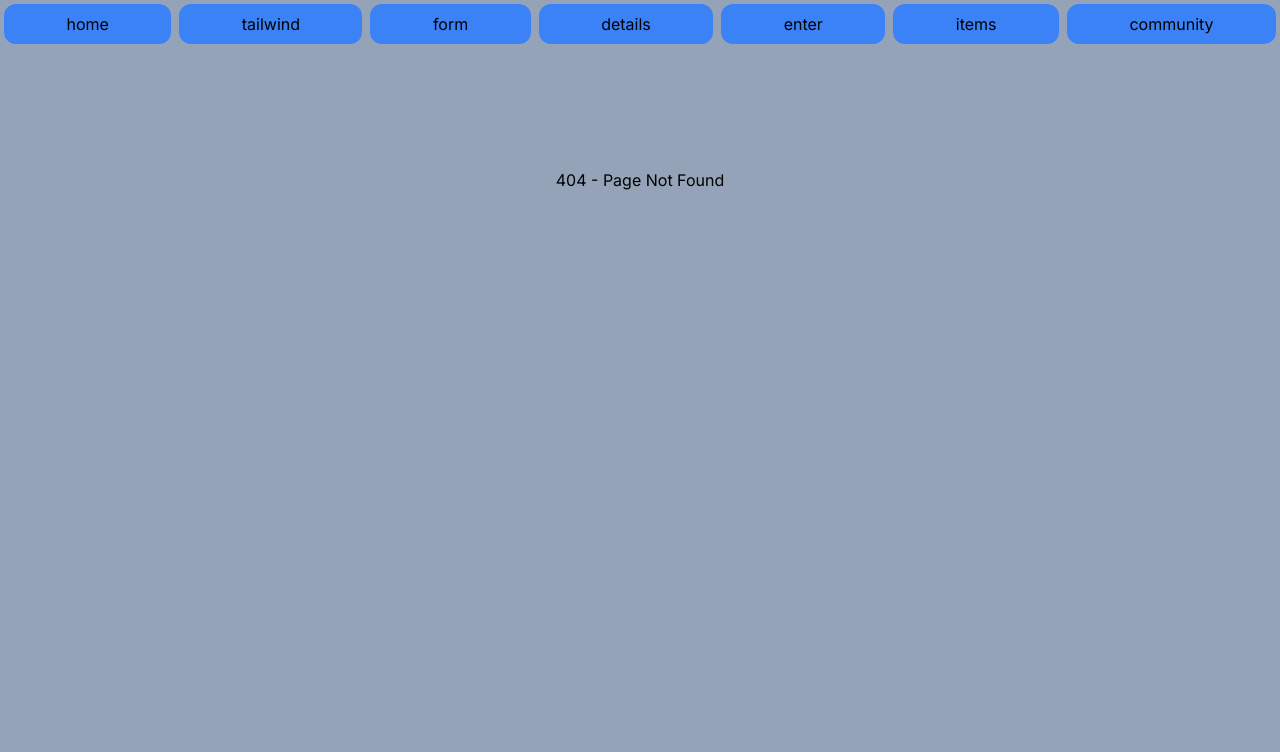
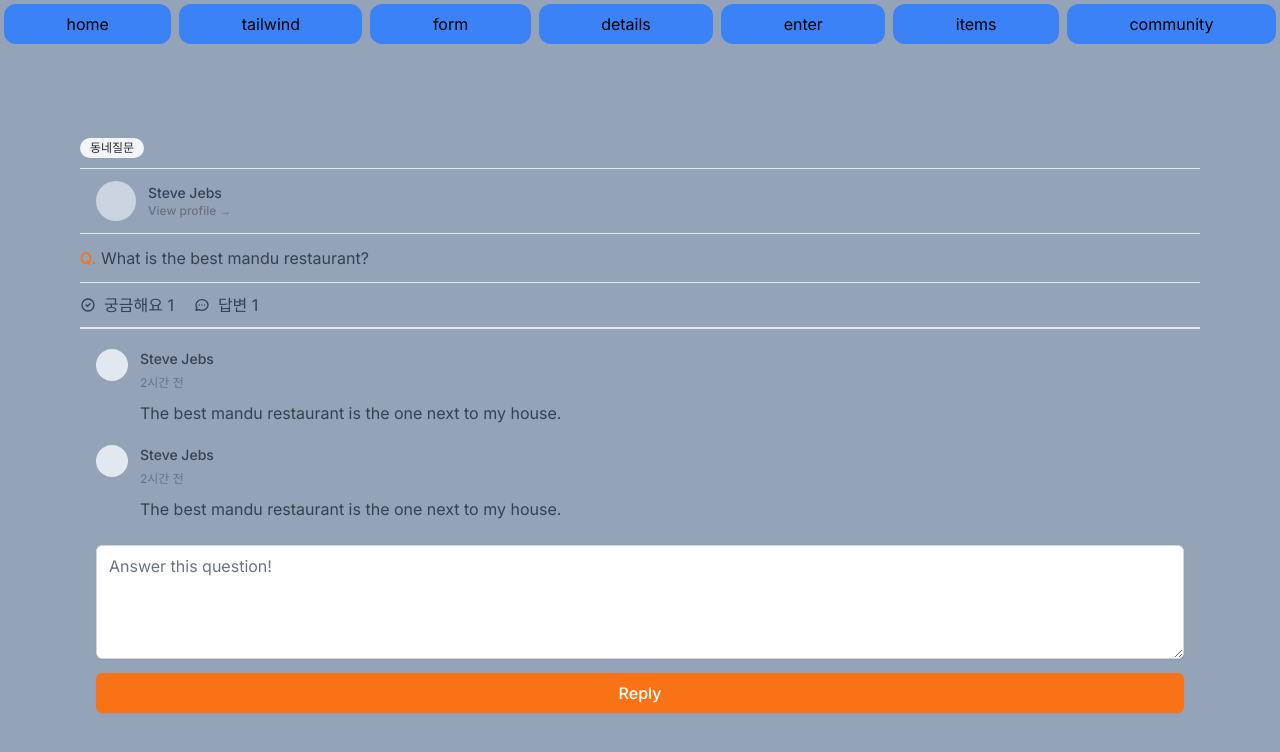
Before and after one commit to wonseok-han/edu-carrot-clone, a Next.js app: page /pages/tailwind/community/1 in a window 1280 px wide. Before the commit this address had no page. Shown: the top 752 px of the page. Built offline with nearby package versions, Linux system fonts and the light colour scheme.

Commit message:
community detail 페이지 추가

```diff
--- /dev/null
+++ b/app/pages/tailwind/community/[id]/page.tsx
@@ -0,0 +1,100 @@
+import type { NextPage } from "next";
+
+const CommunityPostDetail: NextPage = () => {
+  return (
+    <div>
+      <span className="inline-flex items-center my-2.5 px-2.5 py-0.5 rounded-full text-xs font-medium bg-gray-100 text-gray-800">
+        동네질문
+      </span>
+      <div className="flex mb-3 px-4 cursor-pointer py-3 border-t border-b items-center space-x-3">
+        <div className="w-10 h-10 rounded-full bg-slate-300" />
+        <div>
+          <p className="text-sm font-medium text-gray-700">Steve Jebs</p>
+          <p className="text-xs font-medium text-gray-500">
+            View profile &rarr;
+          </p>
+        </div>
+      </div>
+      <div>
+        <div className="mt-2 text-gray-700">
+          <span className="text-orange-500 font-medium">Q.</span> What is the
+          best mandu restaurant?
+        </div>
+      </div>
+      <div className="flex space-x-5 mt-3 text-gray-700 py-2.5 border-t border-b-[2px] w-full">
+        <span className="flex space-x-2 items-center">
+          <svg
+            className="w-4 h-4"
+            fill="none"
+            stroke="currentColor"
+            viewBox="0 0 24 24"
+            xmlns="http://www.w3.org/2000/svg"
+          >
+            <path
+              strokeLinecap="round"
+              strokeLinejoin="round"
+              strokeWidth="2"
+              d="M9 12l2 2 4-4m6 2a9 9 0 11-18 0 9 9 0 0118 0z"
+            ></path>
+          </svg>
+          <span>궁금해요 1</span>
+        </span>
+        <span className="flex space-x-2 items-center">
+          <svg
+            className="w-4 h-4"
+            fill="none"
+            stroke="currentColor"
+            viewBox="0 0 24 24"
+            xmlns="http://www.w3.org/2000/svg"
+          >
+            <path
+              strokeLinecap="round"
+              strokeLinejoin="round"
+              strokeWidth="2"
+              d="M8 12h.01M12 12h.01M16 12h.01M21 12c0 4.418-4.03 8-9 8a9.863 9.863 0 01-4.255-.949L3 20l1.395-3.72C3.512 15.042 3 13.574 3 12c0-4.418 4.03-8 9-8s9 3.582 9 8z"
+            ></path>
+          </svg>
+          <span>답변 1</span>
+        </span>
+      </div>
+      <div className="px-4 my-5 space-y-5">
+        <div className="flex items-start space-x-3">
+          <div className="w-8 h-8 bg-slate-200 rounded-full" />
+          <div>
+            <span className="text-sm block font-medium text-gray-700">
+              Steve Jebs
+            </span>
+            <span className="text-xs text-gray-500">2시간 전</span>
+            <p className="text-gray-700 mt-2">
+              The best mandu restaurant is the one next to my house.
+            </p>
+          </div>
+        </div>
+        <div className="flex items-start space-x-3">
+          <div className="w-8 h-8 bg-slate-200 rounded-full" />
+          <div>
+            <span className="text-sm block font-medium text-gray-700">
+              Steve Jebs
+            </span>
+            <span className="text-xs text-gray-500">2시간 전</span>
+            <p className="text-gray-700 mt-2">
+              The best mandu restaurant is the one next to my house.
+            </p>
+          </div>
+        </div>
+      </div>
+      <div className="px-4">
+        <textarea
+          rows={4}
+          className="mt-1 shadow-sm w-full focus:ring-orange-500 rounded-md border-gray-300 focus:border-orange-500"
+          placeholder="Answer this question!"
+        />
+        <button className="w-full mt-2 bg-orange-500 hover:bg-orange-600 text-white py-2 px-4 border-r-transparent rounded-md shadow-sm font-medium focus:ring-2 focus:ring-offset-2 focus:ring-orange-500 focus:outline-none">
+          Reply
+        </button>
+      </div>
+    </div>
+  );
+};
+
+export default CommunityPostDetail;
```
